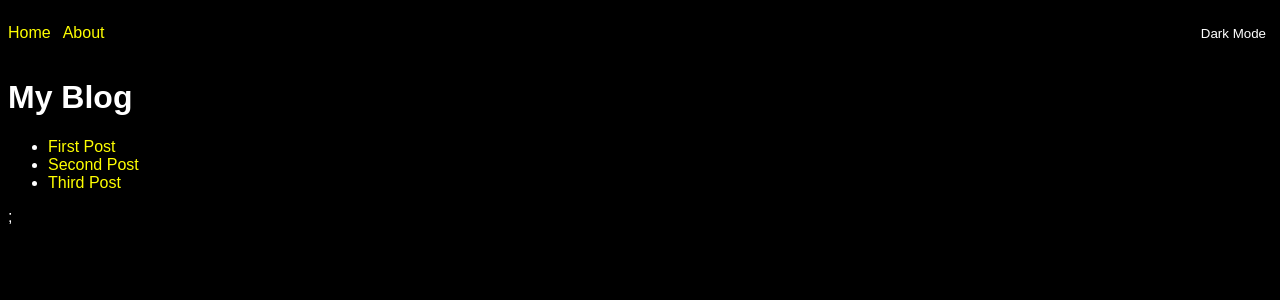
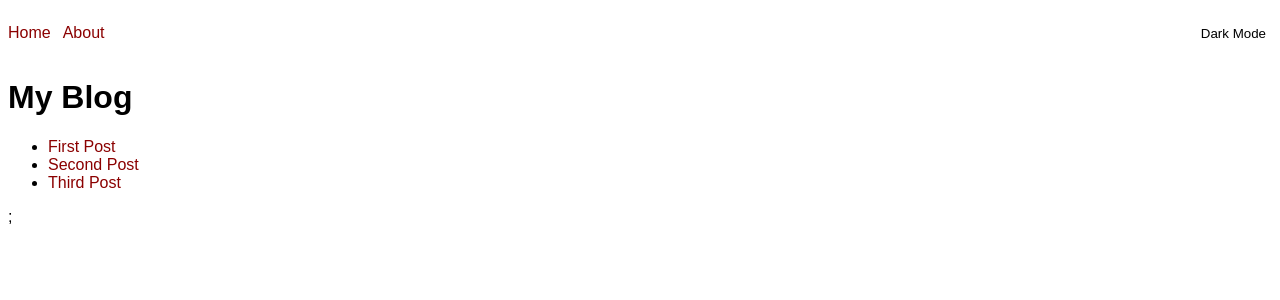
Before and after one commit to Gimhana-Dissanayake/next-blog-app, a Next.js app: page / in a window 1280 px wide. Shown: the top 300 px of the page. Built offline with nearby package versions, Linux system fonts and the light colour scheme.

Commit message:
30. DarkTheme component

```diff
--- /dev/null
+++ b/components/DarkTheme.js
@@ -0,0 +1,13 @@
+function DarkTheme() {
+  return (
+    <style jsx global>{`
+      :root {
+        --background-color: black;
+        --link-color: yellow;
+        --text-color: white;
+      }
+    `}</style>
+  );
+}
+
+export default DarkTheme;
--- a/components/ThemeSwitch.js
+++ b/components/ThemeSwitch.js
@@ -1,4 +1,6 @@
 import { useState } from "react";
+import DarkTheme from "./DarkTheme";
+
 function ThemeSwitch() {
   const [darkMode, setDarkMode] = useState(false);
 
@@ -24,6 +26,8 @@ function ThemeSwitch() {
           }
         `}
       </style>
+
+      {darkMode && <DarkTheme />}
     </>
   );
 }
--- a/styles/globals.css
+++ b/styles/globals.css
@@ -4,13 +4,6 @@
     --background-color:white;
     --link-color:darkred;
     --text-color:black;
-}
-
-/* Dark Theme */
-:root{
-    --background-color:black;
-    --link-color:yellow;
-    --text-color:white;
 }
 
 body{
```
